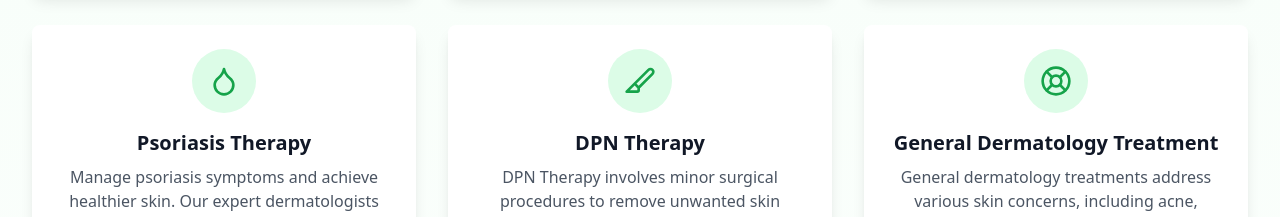
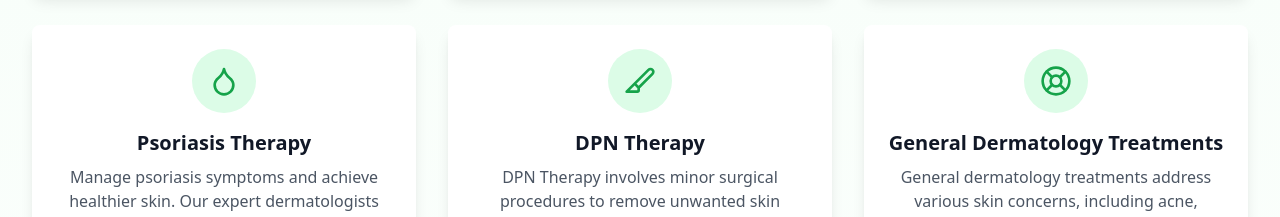
Before and after one commit to amartey-tricky/luxe, a Next.js app: page /treatments/dermatology in a window 1280 px wide. Shown: the part 1260-1477 px from the top of the page. Built offline with nearby package versions, Linux system fonts and the light colour scheme.

Commit message:
fix dermatology

```diff
--- a/app/treatments/dermatology/page.tsx
+++ b/app/treatments/dermatology/page.tsx
@@ -32,7 +32,7 @@ const treatments = [
     icon: Slice
   },
   {
-    name: 'General Dermatology Treatment',
+    name: 'General Dermatology Treatments',
     description: 'General dermatology treatments address various skin concerns, including acne, psoriasis, eczema, and skin allergies. Treatments may include topical creams, oral medications, and procedures like chemical peels and laser therapy.',
     icon: LifeBuoy
   }
```
